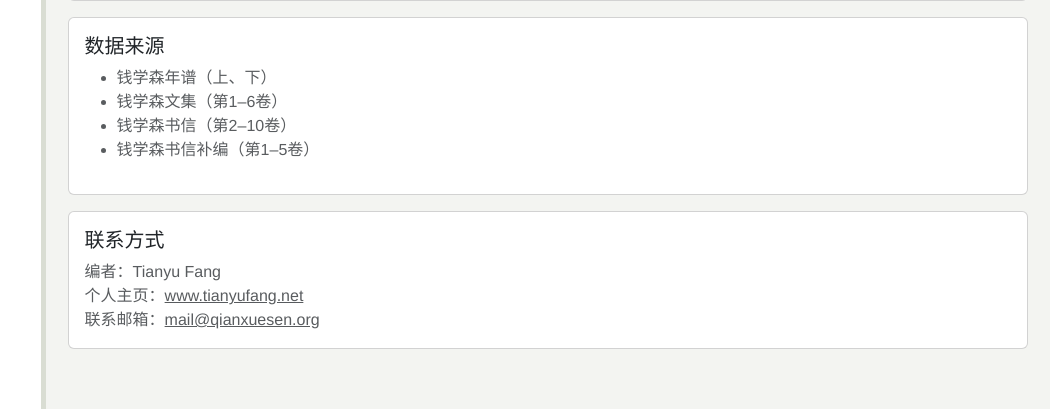
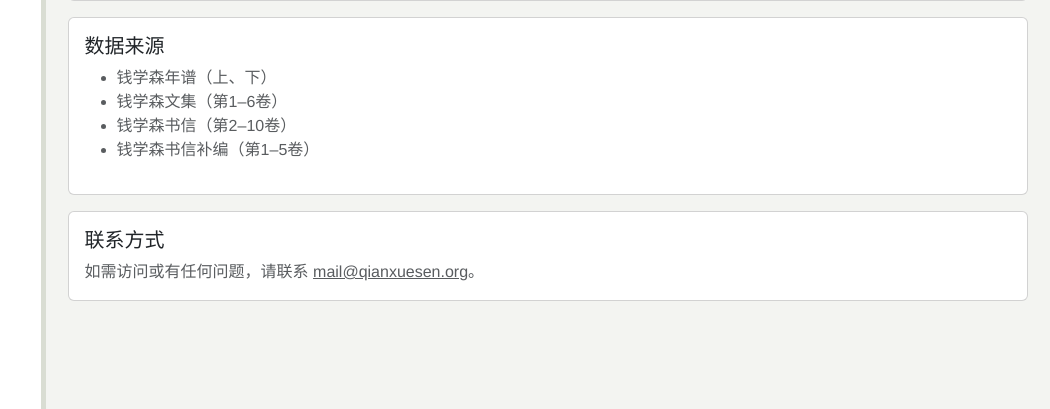
Before and after one commit to tianyuf/qian-wenku-web, a Flask app: page /about in a window 1280 px wide. Shown: the part 669-1078 px from the top of the page, without its empty margins (230-1280 px from the left). Run offline with Flask 3, Linux system fonts and the light colour scheme; data that the repository does not hold is empty; some libraries are stand-ins or nearby versions.

Commit message:
Simplify about-page contact block to a single project email

```diff
--- a/src/qian_wenku_web/templates/about.html
+++ b/src/qian_wenku_web/templates/about.html
@@ -72,10 +72,8 @@
     <div class="card mb-3">
         <div class="card-body">
             <h5 class="card-title">联系方式</h5>
-            <p class="card-text text-muted">
-                编者：Tianyu Fang<br>
-                个人主页：<a href="https://www.tianyufang.net/" style="color:inherit;">www.tianyufang.net</a><br>
-                联系邮箱：<a href="mailto:mail@qianxuesen.org" style="color:inherit;">mail@qianxuesen.org</a>
+            <p class="card-text text-muted mb-0">
+                如需访问或有任何问题，请联系 <a href="mailto:mail@qianxuesen.org" style="color:inherit;">mail@qianxuesen.org</a>。
             </p>
         </div>
     </div>
```
